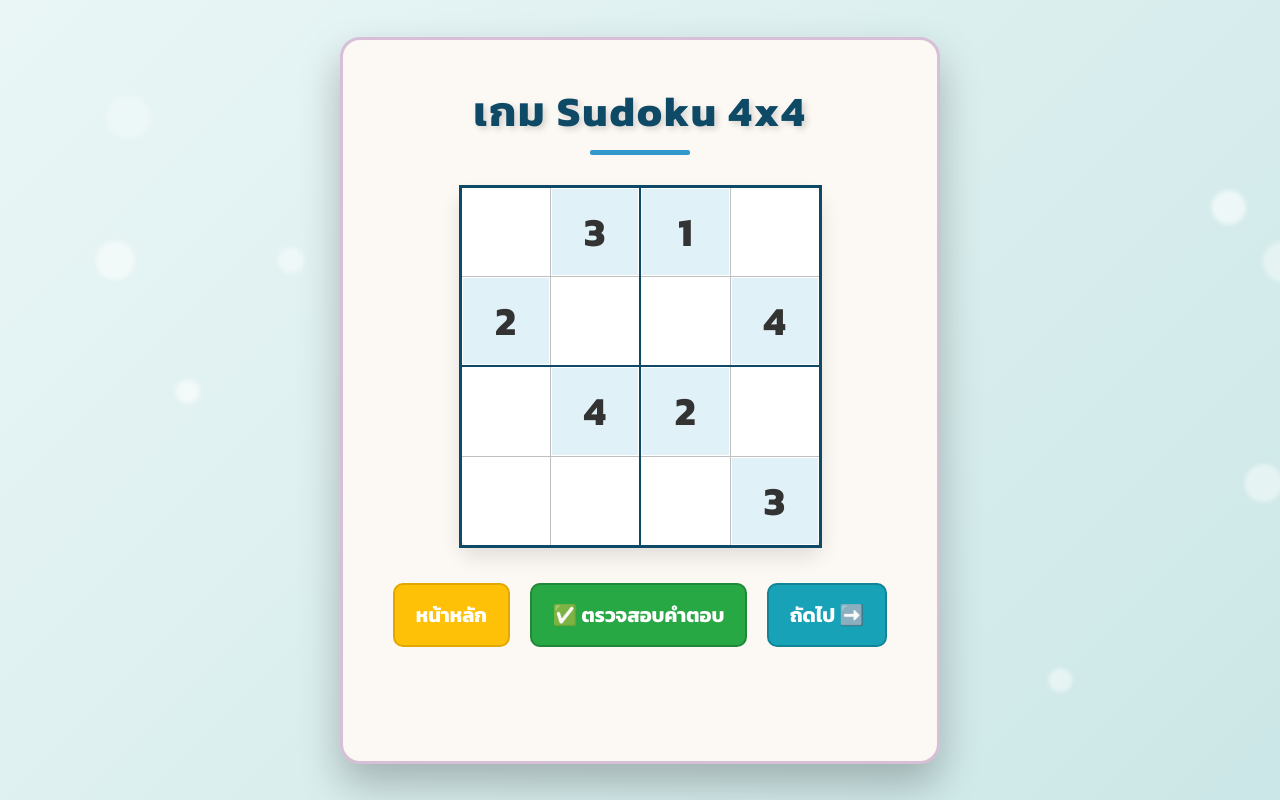
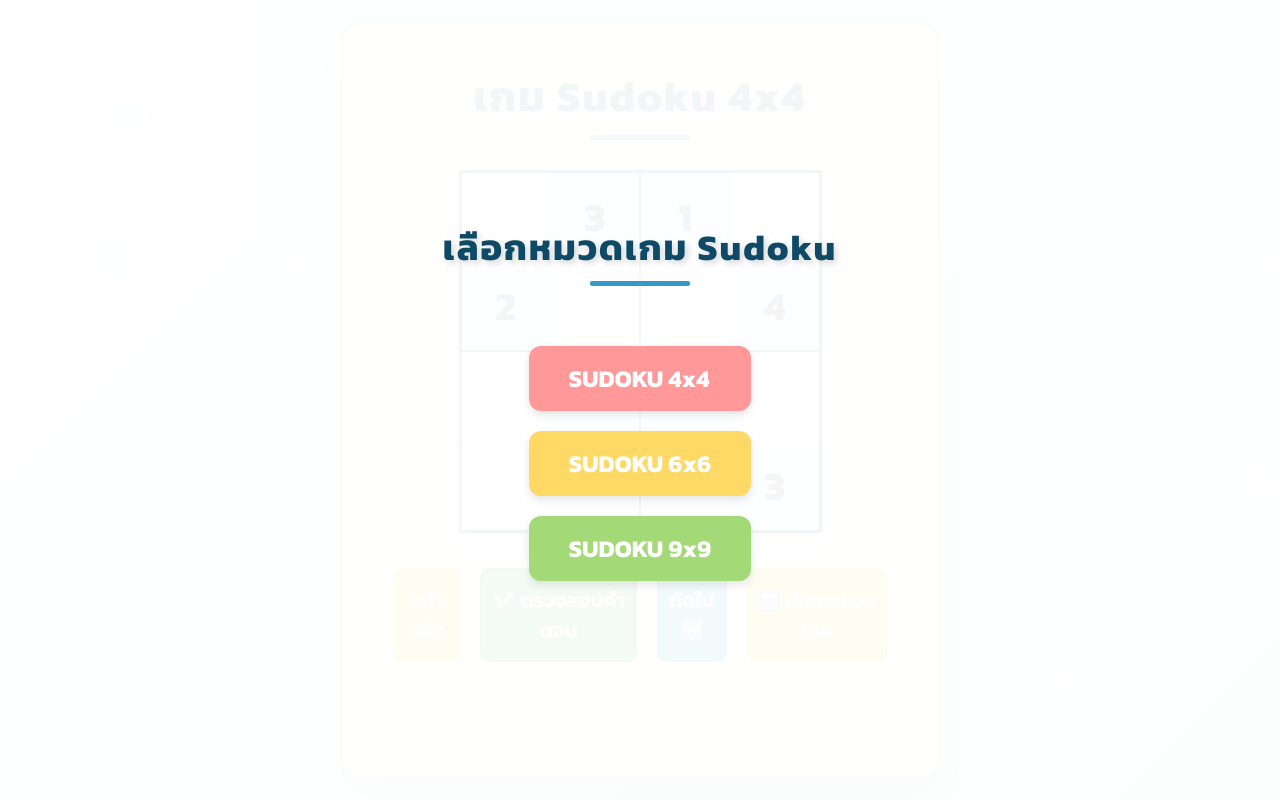
Before and after one commit to Kornvenus/SUDOKU_4X4, a plain HTML site: page index.html in a window 1280 px wide. Shown: the top 800 px of the page. Drawn offline with Linux system fonts and the light colour scheme.

Commit message:
Add files via upload
Signed-off-by: Kornvenus <pakorn17082548@gmail.com>

```diff
--- a/index.html
+++ b/index.html
@@ -171,6 +171,14 @@
   </style>
 </head>
 <body>
+  <div class="game-selection" style="position:absolute; z-index:99; top:0; left:0; width:100%; height:100%; background: rgba(255,255,255,0.95); display:flex; align-items:center; justify-content:center; flex-direction:column;">
+  <h2 style="font-size:36px; color:#0e4a66;">เลือกหมวดเกม Sudoku</h2>
+  <div style="display:flex; flex-direction:column; gap:20px; margin-top:30px;">
+    <a href="https://kornvenus.github.io/SUDOKU_4X4/" style="padding:15px 40px; font-size:24px; background:#ff9999; color:white; text-decoration:none; border-radius:12px; font-weight:bold; box-shadow:0 4px 10px rgba(0,0,0,0.1);">SUDOKU 4x4</a>
+    <a href="https://kornvenus.github.io/SUDOKU_6x6/" style="padding:15px 40px; font-size:24px; background:#ffd966; color:white; text-decoration:none; border-radius:12px; font-weight:bold; box-shadow:0 4px 10px rgba(0,0,0,0.1);">SUDOKU 6x6</a>
+    <a href="https://kornvenus.github.io/SUDOKU_9x9/" style="padding:15px 40px; font-size:24px; background:#a3d977; color:white; text-decoration:none; border-radius:12px; font-weight:bold; box-shadow:0 4px 10px rgba(0,0,0,0.1);">SUDOKU 9x9</a>
+  </div>
+</div>
   <div class="game-container">
     <h2>เกม Sudoku 4x4</h2>
     <table id="sudoku-board"></table>
@@ -186,6 +194,8 @@
       <a id="next-btn" href="https://kornvenus.github.io/SUDOKU_6x6/">
         ถัดไป ➡️
       </a>
+      <a href="https://kornvenus.github.io/Thinko-KIDs/sudoku-selection.html" id="prev-btn">
+        🔙 เลือกหมวดเกม</a>
     </div>
     <p id="result"></p>
   </div>
```
